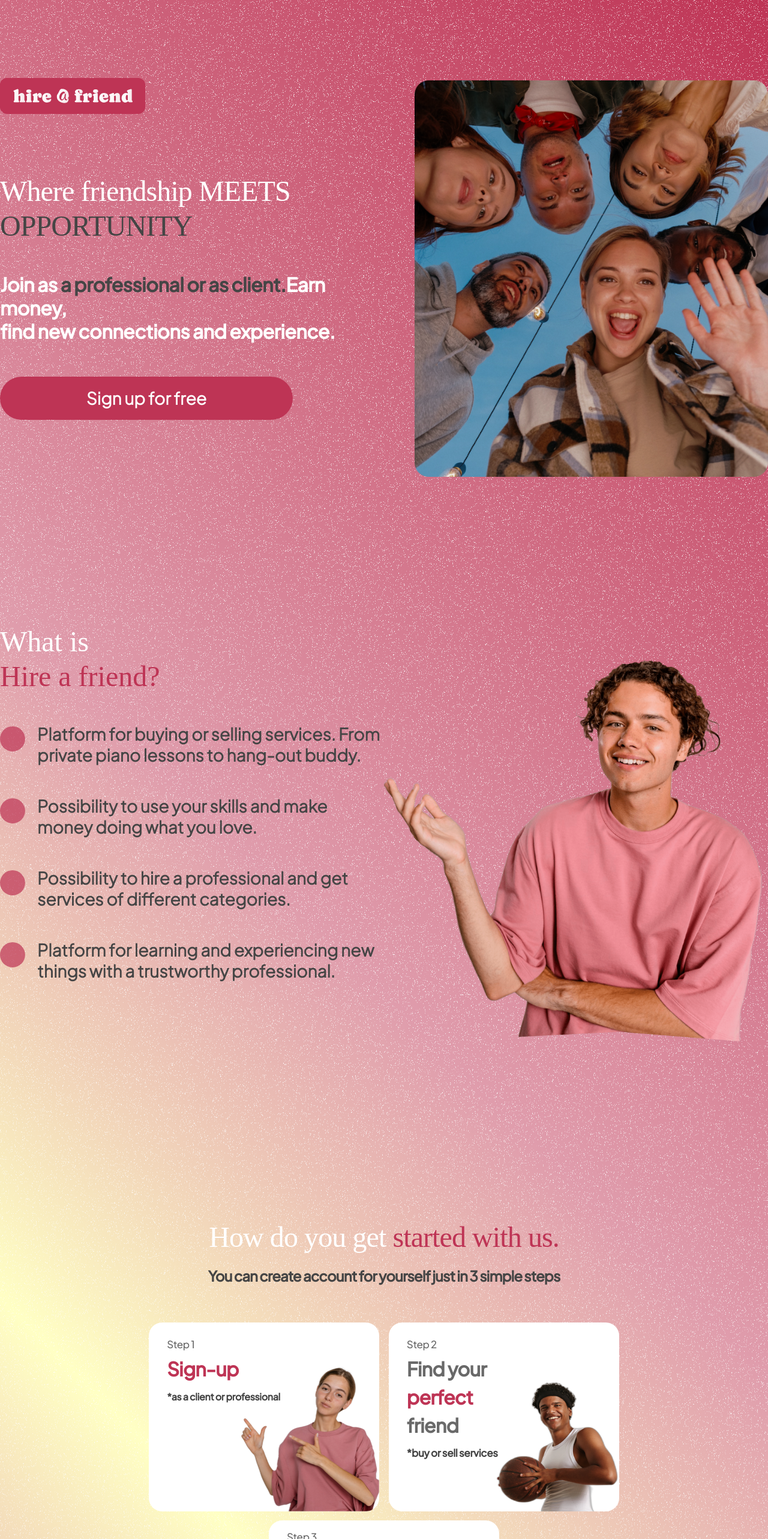
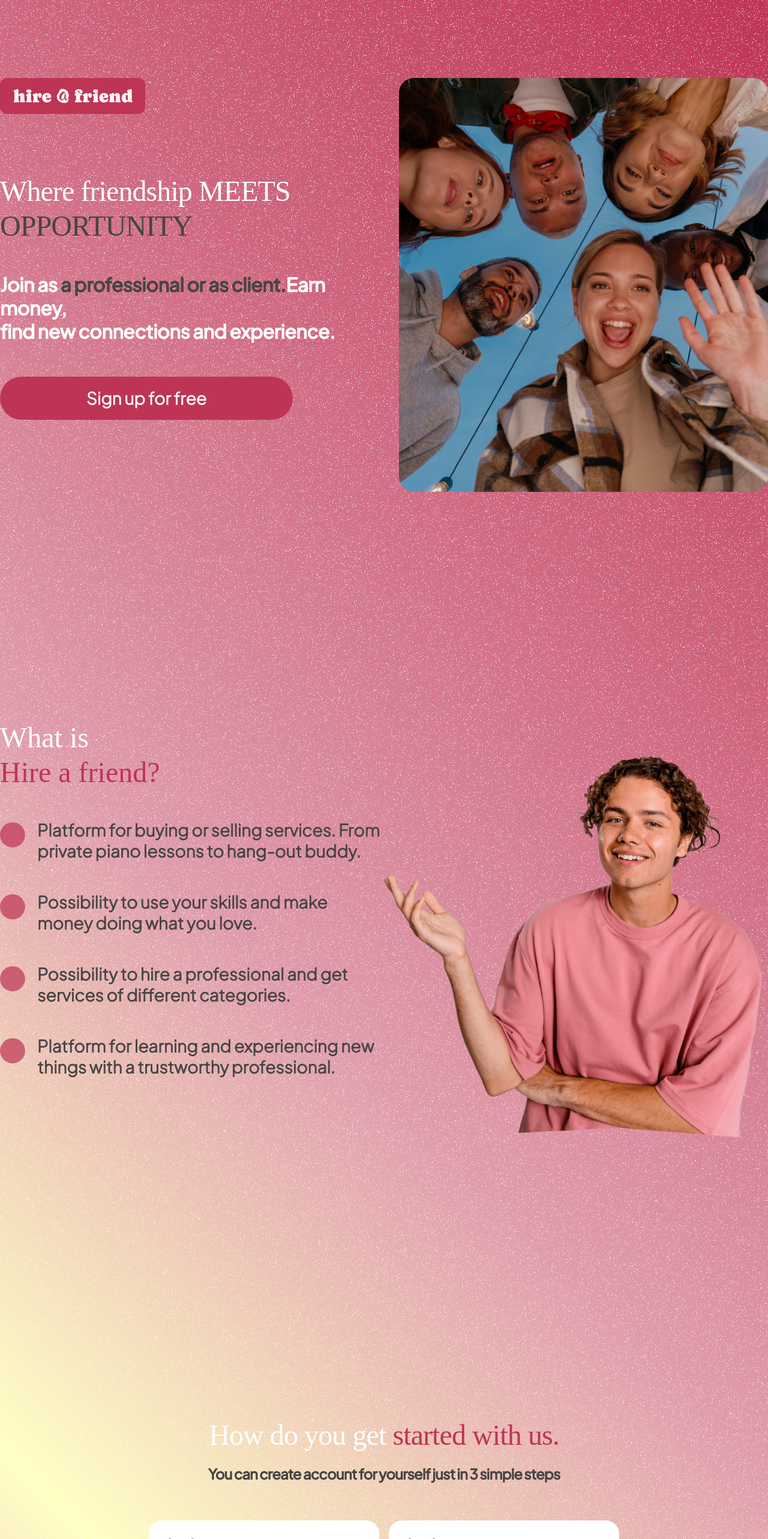
Before and after one commit to Mylothros/hire-a-friend, a Next.js app: page / in a window 1280 px wide. Shown: the top 2566 px of the page at 60% size. Built offline with nearby package versions, Linux system fonts and the light colour scheme; a web font is replaced by a local one.

Commit message:
fix some styling

```diff
--- a/styles/components/button.module.scss
+++ b/styles/components/button.module.scss
@@ -16,16 +16,18 @@
         border: none;
         cursor: pointer;
         text-decoration: none;
-
-        &:hover {
-            color: white;
-            opacity: 0.5;
-        }
-
         background-image: url("../../public/assets/images/arrow.png");
         background-size: 30px;
         background-repeat: no-repeat;
-        background-position: bottom 18px left 75%;
+        background-position: bottom 20px left 75%;
+
+        &:hover {
+            color: #BE3455;
+            background: white;
+            transition: color 0.5s ease, background 0.5s ease;
+        }
+
+
     }
 
     @media (max-width: 1500px) {
--- a/styles/pages/landingPage.module.scss
+++ b/styles/pages/landingPage.module.scss
@@ -2,7 +2,6 @@
     display: grid;
     grid-template-rows: 1fr 1fr 1fr;
     max-width: 100%;
-    margin: 0 auto;
     text-align: center;
     background: url('../../public/assets/images/noise.png'),
     -webkit-linear-gradient(linear-gradient(45deg, #be345481, #ffff003b, #be34547c, #be3454c2, #BE3455));
@@ -13,7 +12,9 @@
     .area-1 {
         display: grid;
         grid-template-columns: 1fr 1fr;
-        margin: 130px auto;
+        margin-top: 130px;
+        margin-right: auto;
+        margin-left: auto;
 
         .grid-item {
             overflow: hidden;
@@ -57,8 +58,8 @@
             margin-right: 0px;
             margin-left: auto;
             justify-content: center;
-            max-width: 589px;
-            max-height: 669px;
+            max-width: 615px;
+            max-height: 690px;
 
             .img {
                 max-width: 100%;
@@ -77,7 +78,10 @@
     .area-2 {
         display: grid;
         grid-template-columns: 1fr 1fr;
-        margin: 0px auto;
+        margin-top: 50px;
+        margin-right: auto;
+        margin-left: auto;
+
 
         .target-paragraph-1 {
             font-family: 'Unbounded';
@@ -130,10 +134,9 @@
 
     // Area 3
     .area-3 {
-        margin-top: 195px;
+        margin-top: 110px;
         margin-right: auto;
         margin-left: auto;
-        margin: 0px auto;
 
         .target-paragraph {
             color: #FFF;
@@ -192,11 +195,11 @@
     .area-4 {
         max-width: 1920px;
         width: 100%;
-        margin: 0px auto;
+        margin-top: 190px;
+        margin-right: auto;
+        margin-left: auto;
 
         .card {
-
-            margin-top: 195px;
             background-color: rgba(255, 255, 255, 0.5);
             height: 137px;
             border: 1.3px solid var(--stroke-gradient, #FFF);
```
